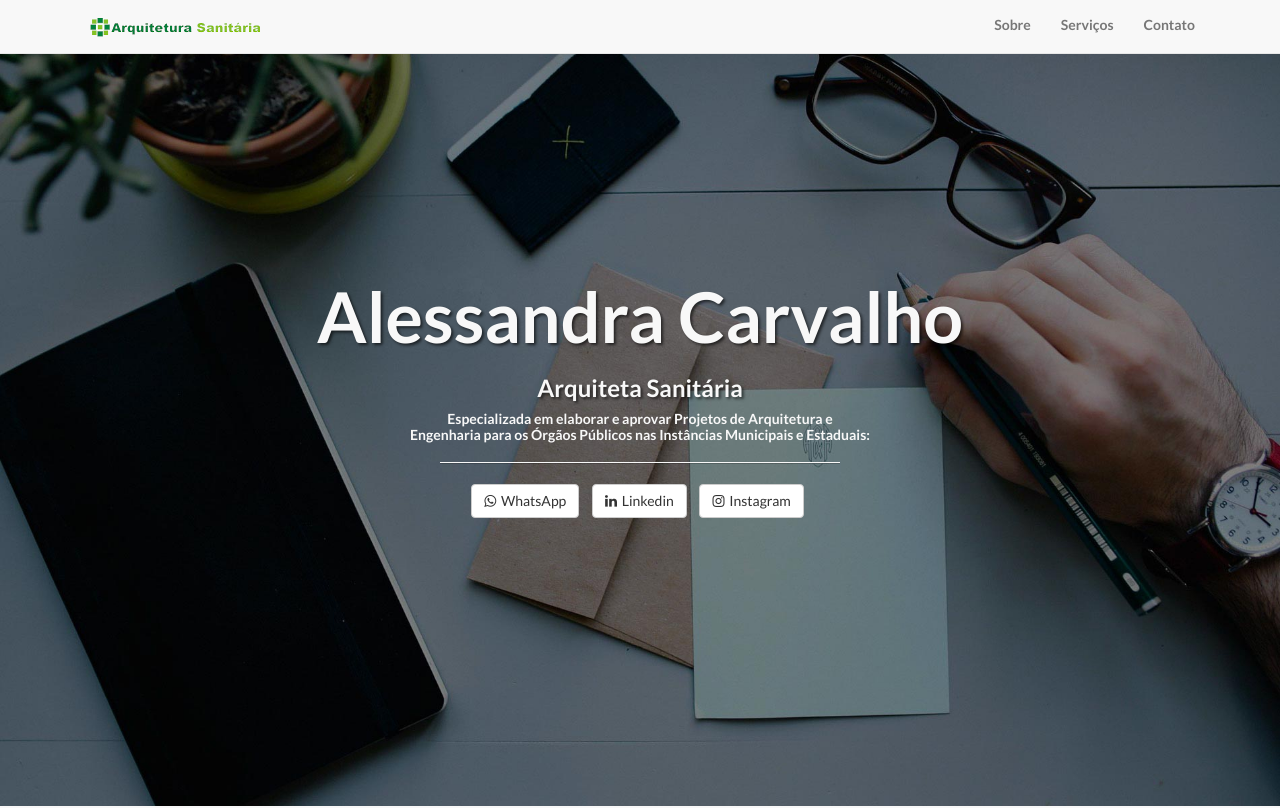
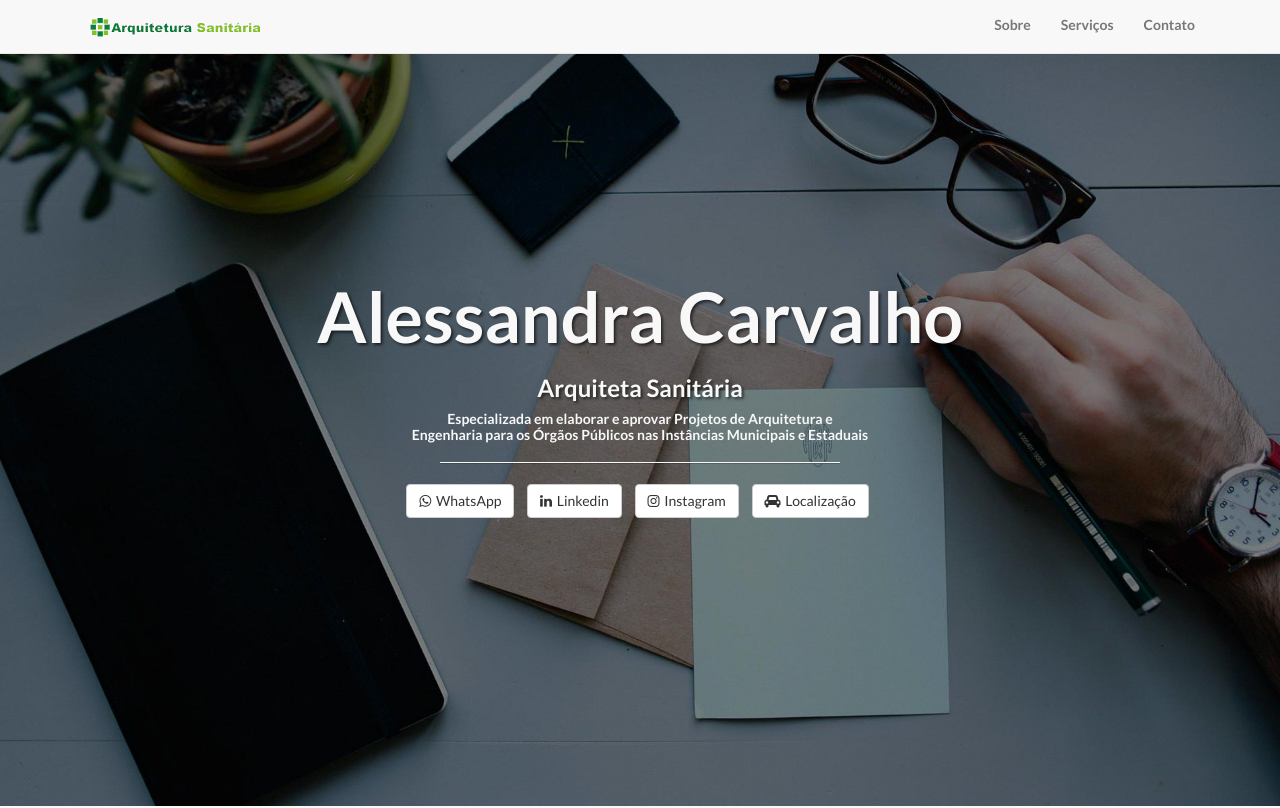
Before and after one commit to afc2c4/arquiteturasanitaria, a plain HTML site: page index.html in a window 1280 px wide. Shown: the top 808 px of the page. Drawn offline with Linux system fonts and the light colour scheme.

Commit message:
adicionando mais descricoes para o site

```diff
--- a/index.html
+++ b/index.html
@@ -63,7 +63,7 @@
                         <h1>Alessandra Carvalho</h1>
                         <h3>Arquiteta Sanitária</h3>
                         <h5>Especializada em elaborar e aprovar Projetos de Arquitetura e <br>
-                        Engenharia para os Órgãos Públicos nas Instâncias Municipais e Estaduais:</h5>
+                        Engenharia para os Órgãos Públicos nas Instâncias Municipais e Estaduais</h5>
                         <hr class="intro-divider">
                         <ul class="list-inline intro-social-buttons">
                             <li><a href="https://api.whatsapp.com/send?phone=5581996589898" class="btn btn-default"><i class="fa fa-whatsapp"></i><span class="network-name"> </span>WhatsApp</a>
@@ -71,6 +71,8 @@
                             <li><a href="https://www.linkedin.com/in/alessandra-de-carvalho" class="btn btn-default"><i class="fa fa-linkedin"></i><span class="network-name"> </span>Linkedin</a>
                             </li>
                             <li><a href="https://www.instagram.com/arquiteturasanitaria.com.br/" class="btn btn-default"><i class="fa fa-instagram"></i><span class="network-name"> </span>Instagram</a>
+                            </li>
+                            <li><a href="https://www.instagram.com/arquiteturasanitaria.com.br/" class="btn btn-default"><i class="fa fa-car"></i><span class="network-name"> </span>Localização</a>
                             </li>
                         </ul>
                     </div>
@@ -191,7 +193,7 @@
                         <li><a href="https://www.google.com/maps/place/Empresarial+Benoni+Menelau/@-8.1243897,-34.9065125,15z/data=!4m2!3m1!1s0x0:0x1ecb312bb6e209b7?sa=X&ved=2ahUKEwjhzuDjhZzsAhVwGbkGHRrRB04Q_BIwCnoECBAQBQ">Localização</a>
                         </li>
                     </ul>
-                    <p class="text-muted">Empresarial Benoni Menelau</p>
+                    <p>Empresarial Benoni Menelau</p>
                     <p class="copyright text-muted small">Copyright &copy;  2020. All Rights Reserved</p>
                 </div>
             </div>
```
